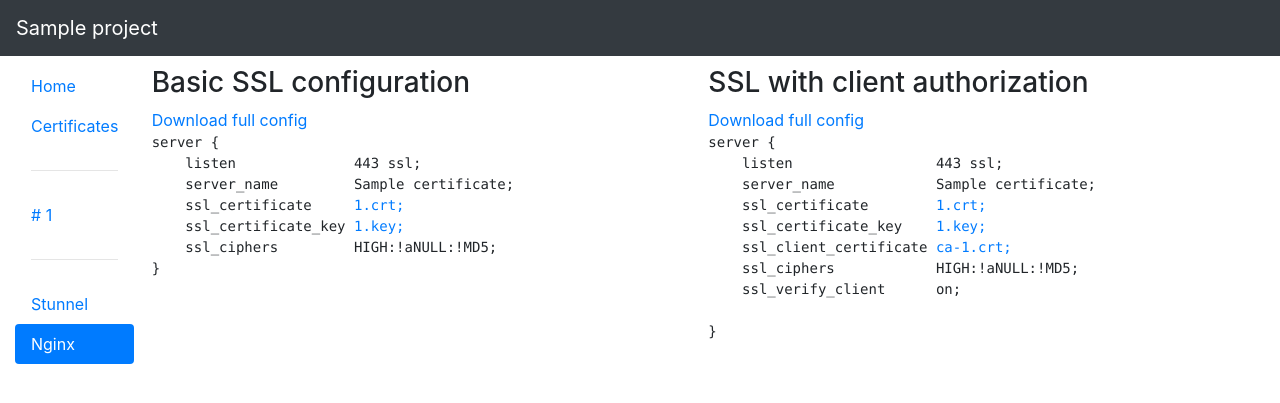
After one commit to reddec/ssl-cp, a Flask app: page /certificate/1/nginx in a window 1280 px wide. The commit adds this page. Shown: the top 403 px of the page. Run offline with Flask 2, Linux system fonts and the light colour scheme; tables that the repository leaves empty hold one stand-in row (values such as "Sample post"); some libraries are stand-ins or nearby versions.

Commit message:
add nginx

```diff
--- a/app/models.py
+++ b/app/models.py
@@ -3,6 +3,7 @@ from typing import List
 from app import db
 from datetime import datetime, timedelta
 from sqlalchemy.orm import deferred
+from sqlalchemy import UniqueConstraint
 
 
 class Project(db.Model):
@@ -26,6 +27,7 @@ class Certificate(db.Model):
     revoked_at = db.Column(db.DateTime)
 
     project = db.relationship('Project', back_populates='certificates')
+    __table_args__ = (UniqueConstraint('project_id', 'common_name', name='_project_cert_common_name_uc'),)
 
     @property
     def is_active(self):
--- a/app/routes/__init__.py
+++ b/app/routes/__init__.py
@@ -1 +1,2 @@
-from . import certificates, api, project, cookbook
+from . import certificates, api, project
+from .cookbook import *
--- /dev/null
+++ b/app/routes/cookbook/nginx.py
@@ -0,0 +1,46 @@
+from flask import render_template, make_response
+from app.utils.archive import dict_to_archive
+from app.routes.cookbook import render
+from app import app, models
+
+
+@app.route('/certificate/<cert_id>/nginx')
+def nginx_cookbook(cert_id: int):
+    cert = models.Certificate.query.get(int(cert_id))
+    return render_template('cookbook/nginx.html', project=cert.project, cert=cert)
+
+
+@app.route('/certificate/<cert_id>/nginx/basic')
+def nginx_basic_config(cert_id: int):
+    cert = models.Certificate.query.get(int(cert_id))  # type: models.Certificate
+    template = render('cookbook', 'nginx', 'nginx.conf', cert=cert)
+    readme = render('cookbook', 'nginx', 'README.md.j2', cert=cert, project=cert.project)
+    archive = dict_to_archive({
+        cert.common_name + '/README.md': readme,
+        cert.common_name + '/nginx.conf': template,
+        cert.common_name + '/' + str(cert_id) + ".crt": cert.public_cert,
+        cert.common_name + '/' + str(cert_id) + ".key": cert.private_key,
+    })
+    resp = make_response(archive)
+    resp.headers['Content-Type'] = 'application/gzip'
+    resp.headers['Content-Disposition'] = 'attachment; filename="nginx-' + cert.common_name + "-basic.tar.gz"
+    return resp
+
+
+@app.route('/certificate/<cert_id>/nginx/with-auth')
+def nginx_auth_config(cert_id: int):
+    cert = models.Certificate.query.get(int(cert_id))  # type: models.Certificate
+    project = cert.project
+    template = render('cookbook', 'nginx', 'nginx-auth.conf', cert=cert, project=project)
+    readme = render('cookbook', 'nginx', 'README.md.j2', cert=cert, project=project)
+    archive = dict_to_archive({
+        cert.common_name + '/README.md': readme,
+        cert.common_name + '/nginx.conf': template,
+        cert.common_name + '/ca-' + str(project.id) + ".crt": project.ca_cert,
+        cert.common_name + '/' + str(cert_id) + ".crt": cert.public_cert,
+        cert.common_name + '/' + str(cert_id) + ".key": cert.private_key,
+    })
+    resp = make_response(archive)
+    resp.headers['Content-Type'] = 'application/gzip'
+    resp.headers['Content-Disposition'] = 'attachment; filename="nginx-' + cert.common_name + "-auth.tar.gz"
+    return resp
--- /dev/null
+++ b/app/templates/cookbook/nginx.html
@@ -0,0 +1,50 @@
+{% extends "base_project.html" %}
+{% block menu %}
+    <div class="nav flex-column nav-pills" id="v-pills-tab" role="tablist" aria-orientation="vertical">
+        <a class="nav-link" href="/project/{{ project.id }}">Home</a>
+        <a class="nav-link" href="/project/{{ project.id }}/certificates">Certificates</a>
+        <div class="nav-link">
+            <hr/>
+        </div>
+        <a class="nav-link" href="/certificate/{{ cert.id }}"># {{ cert.id }}</a>
+        <div class="nav-link">
+            <hr/>
+        </div>
+        <a class="nav-link" href="/certificate/{{ cert.id }}/stunnel">Stunnel</a>
+        <a class="nav-link active" href="/certificate/{{ cert.id }}/nginx">Nginx</a>
+    </div>
+{% endblock %}
+{% block body %}
+    <div class="container">
+        <div class="row">
+            <div class="col-md-6">
+                <h3>Basic SSL configuration</h3>
+                <a href="nginx/basic">Download full config</a>
+                <pre>server {
+    listen              443 ssl;
+    server_name         {{ cert.common_name }};
+    ssl_certificate     <a href="cert">{{ cert.id }}.crt;</a>
+    ssl_certificate_key <a href="key">{{ cert.id }}.key;</a>
+    ssl_ciphers         HIGH:!aNULL:!MD5;
+}</pre>
+
+            </div>
+            <div class="col-md-6">
+                <h3>SSL with client authorization</h3>
+                <a href="nginx/with-auth">Download full config</a>
+                <pre>server {
+    listen                 443 ssl;
+    server_name            {{ cert.common_name }};
+    ssl_certificate        <a href="cert">{{ cert.id }}.crt;</a>
+    ssl_certificate_key    <a href="key">{{ cert.id }}.key;</a>
+    ssl_client_certificate <a href="../../project/{{ project.id }}/root/cert">ca-{{ project.id }}.crt;</a>
+    ssl_ciphers            HIGH:!aNULL:!MD5;
+    ssl_verify_client      on;
+
+}</pre>
+            </div>
+        </div>
+
+
+    </div>
+{% endblock %}
--- a/app/templates/stunnel.html
+++ b/app/templates/cookbook/stunnel.html
@@ -7,7 +7,11 @@
             <hr/>
         </div>
         <a class="nav-link" href="/certificate/{{ cert.id }}"># {{ cert.id }}</a>
+        <div class="nav-link">
+            <hr/>
+        </div>
         <a class="nav-link active" href="/certificate/{{ cert.id }}/stunnel">Stunnel</a>
+        <a class="nav-link" href="/certificate/{{ cert.id }}/nginx">Nginx</a>
     </div>
 {% endblock %}
 {% block body %}
```
Also changed, not shown: app/assets/cookbook/nginx/README.md.j2 (added, +20 -0 lines), app/routes/certificates.py (+18 -6 lines), app/routes/cookbook/__init__.py (added, +11 -0 lines), app/routes/cookbook/stunnel.py (renamed from app/routes/cookbook.py, +10 -10 lines), app/templates/certificate.html (+12 -0 lines), 2 other files.
